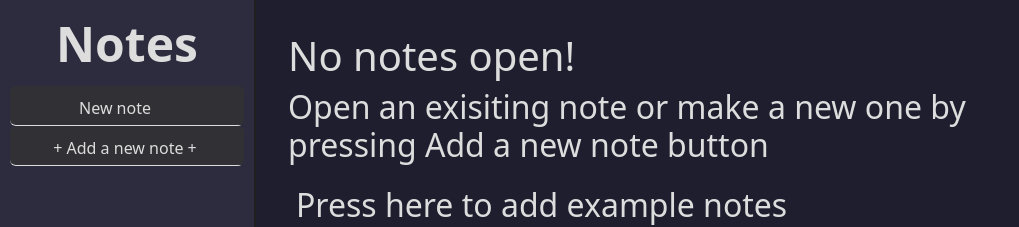
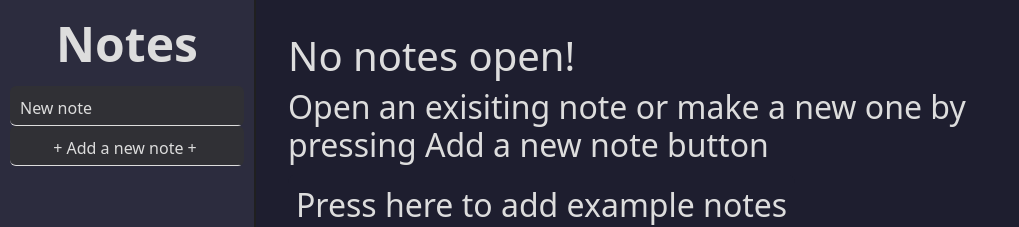
Before and after one commit to shvvk/Note, a React (Vite) app: page / in a window 1280 px wide. Both pictures are taken after a click on the button "+ Add a new note +". Shown: the top 227 px of the page, without its empty margins (0-1019 px from the left). Built offline with nearby package versions, Linux system fonts and the light colour scheme.

Commit message:
added animations

```diff
--- a/package.json
+++ b/package.json
@@ -11,6 +11,7 @@
   },
   "dependencies": {
     "bootstrap": "^5.3.7",
+    "motion": "^12.23.6",
     "react": "^19.1.0",
     "react-dom": "^19.1.0"
   },
--- a/src/App.css
+++ b/src/App.css
@@ -75,7 +75,6 @@
   border-right: solid #202020 2px;
   padding: 10px;
   background-color: var(--sidebar-bg);
-  gap: 10px;
   overflow-y: auto;
   height: auto;
 }
@@ -106,7 +105,6 @@
   padding: 10px;
   border-radius: 6px;
   cursor: pointer;
-  transition: 0.3s;
   border-bottom: solid 1px;
   background-color: #303035;
   color: var(--text-color);
--- a/src/App.tsx
+++ b/src/App.tsx
@@ -1,5 +1,6 @@
 import { useState, useRef, useEffect } from 'react'
 import './App.css'
+import { motion, AnimatePresence } from "motion/react"
 
 type NoteType = {
   id: number,
@@ -55,8 +56,11 @@ const MovablePopup = ({ onClose, onConfirm, item }: ModalProps) => {
 
   return (
     item != null ?
-
-      <div
+      <motion.div
+        initial={{opacity:0}}
+        animate={{opacity:1}}
+        exit={{opacity:0}}
+        transition={{duration: 0.1, ease: "easeInOut"}}
         onMouseMove={handleMouseMove}
         onMouseUp={handleMouseUp}
         onMouseLeave={handleMouseUp}
@@ -87,7 +91,8 @@ const MovablePopup = ({ onClose, onConfirm, item }: ModalProps) => {
             <button onClick={() => onConfirm(item.id)}>Delete</button>
           </div>
         </div>
-      </div> : null
+      </motion.div> : null
+
   );
 };
 
@@ -211,11 +216,22 @@ function NoteList() {
       <div className='AppContainer'>
         <div className='ListContainer'>
           <h2 onClick={()=>setCurrentId(0)}>Notes</h2>
-          <div className="list-group" ref={listRef}>
+
+          <motion.div layout initial={false} className="list-group" ref={listRef}>
+            <AnimatePresence>
               {notes.map(note => (
-              <button
+                <motion.div
+                  layout
                   key={note.id}
-                type="button"
+                  variants={{
+                    hidden: { opacity: 0, x: -100},
+                    animate: { opacity: 1, x: 0},
+                  }}
+                  initial="hidden"
+                  animate="animate"
+                  exit={{ opacity: 0}}
+                  transition={{duration: 0.3,delay: 0.1, ease: "easeInOut"}}
+
                   className={currentId === note.id ?
                     "NoteButtonSelected" :
                     "NoteButton"
@@ -230,17 +246,21 @@ function NoteList() {
                     }
                     }> X
                   </span>
-              </button>
+
+                </motion.div>
               ))}
-
-            <button
+              </AnimatePresence>
+              <motion.button
+              layout
               type="button"
               className="NoteButton"
               onClick={addNote}
             >
               + Add a new note +
-            </button>
-          </div>
+            </motion.button>
+
+          </motion.div>
+
         </div>
         <Note
           note={current}
```
Also changed, not shown: 2 other files (tests, documents, lock files or other folders). Lines whose indentation alone changed are shown as unchanged.
